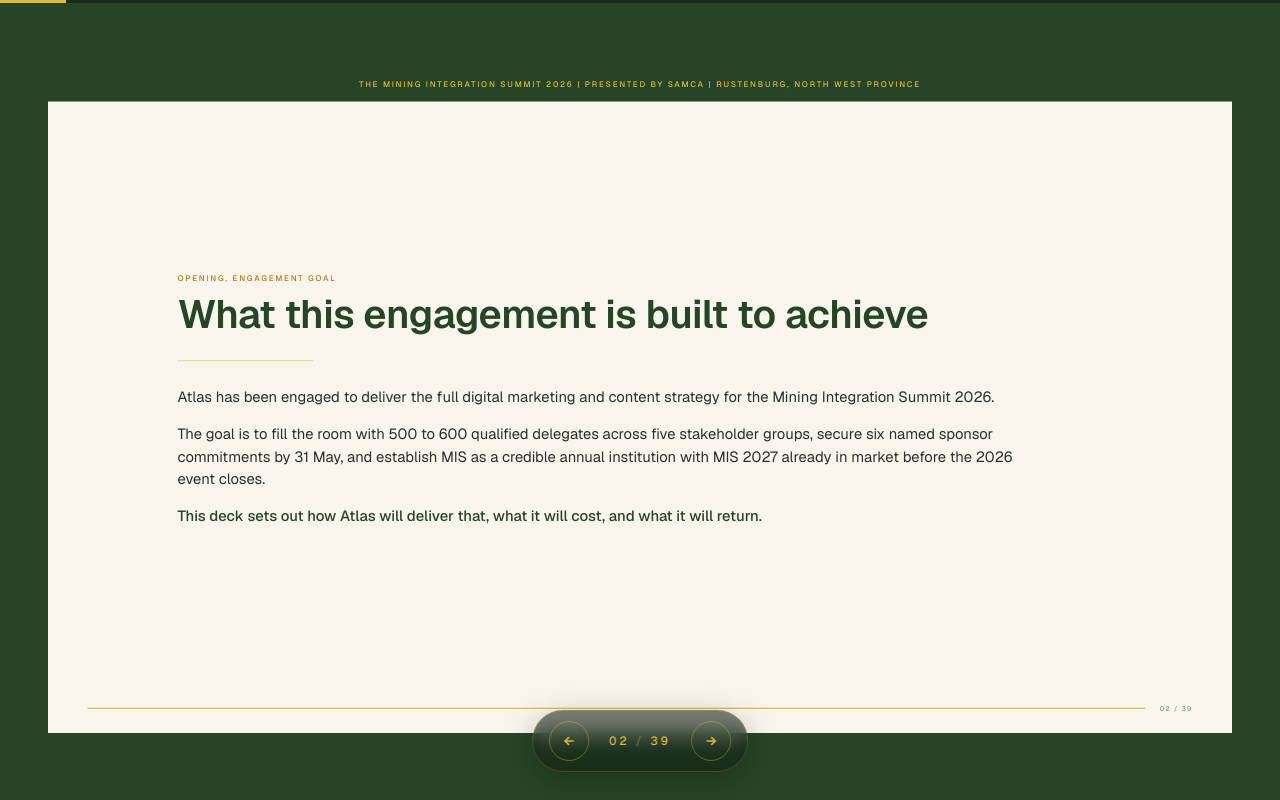
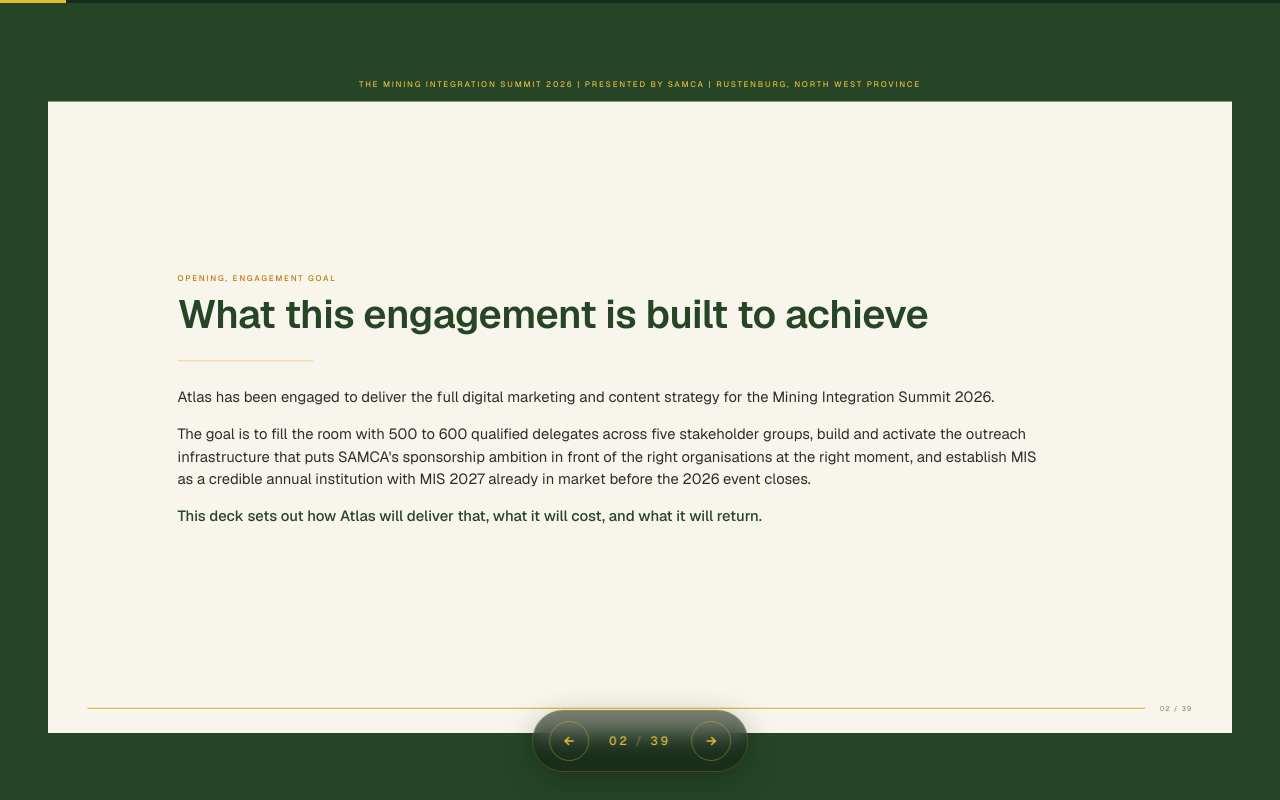
Before and after one commit to OfentseThulare/MIS-content-calendar, a React (Vite) app: page / in a window 1280 px wide. Both pictures are taken after a click on the button 710 px from the left and 741 px from the top of the page. Built offline with nearby package versions, Linux system fonts and the light colour scheme; a web font is replaced by a local one.

Commit message:
copy(deck): reframe slide 02 goal paragraph around outreach infrastructure, drop 31 May sponsor commitment line

```diff
--- a/src/slides/Slide02GoalOverview.tsx
+++ b/src/slides/Slide02GoalOverview.tsx
@@ -70,7 +70,7 @@
               margin: 0,
             }}
           >
-            The goal is to fill the room with 500 to 600 qualified delegates across five stakeholder groups, secure six named sponsor commitments by 31 May, and establish MIS as a credible annual institution with MIS 2027 already in market before the 2026 event closes.
+            The goal is to fill the room with 500 to 600 qualified delegates across five stakeholder groups, build and activate the outreach infrastructure that puts SAMCA's sponsorship ambition in front of the right organisations at the right moment, and establish MIS as a credible annual institution with MIS 2027 already in market before the 2026 event closes.
           </p>
           <p
             style={{
```
